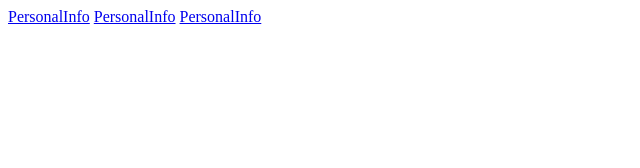
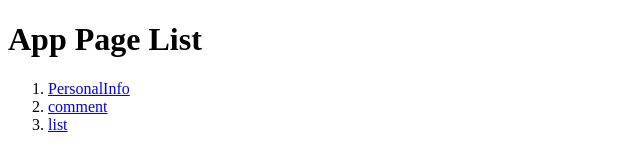
Before and after one commit to GeoChen/Mobile-App-Pages, a plain HTML site: page FirstAppV2.0/index.html in a window 1280 px wide. Shown: the whole page, without its empty margins (0-640 px from the left). Drawn offline with Linux system fonts and the light colour scheme.

Commit message:
Update index.html

```diff
--- a/FirstAppV2.0/index.html
+++ b/FirstAppV2.0/index.html
@@ -5,8 +5,11 @@
 	<title>App Page List</title>
 </head>
 <body>
-	<a href="./pages/PersonalInfo.html">PersonalInfo</a>
-	<a href="./pages/comment.html">PersonalInfo</a>
-	<a href="./pages/list.html">PersonalInfo</a>
+	<h1>App Page List</h1>
+	<ol>
+		<li><a href="./pages/PersonalInfo.html">PersonalInfo</a></li>
+		<li><a href="./pages/comment.html">comment</a></li>
+		<li><a href="./pages/list.html">list</a></li>
+	</ol>
 </body>
 </html>
```
